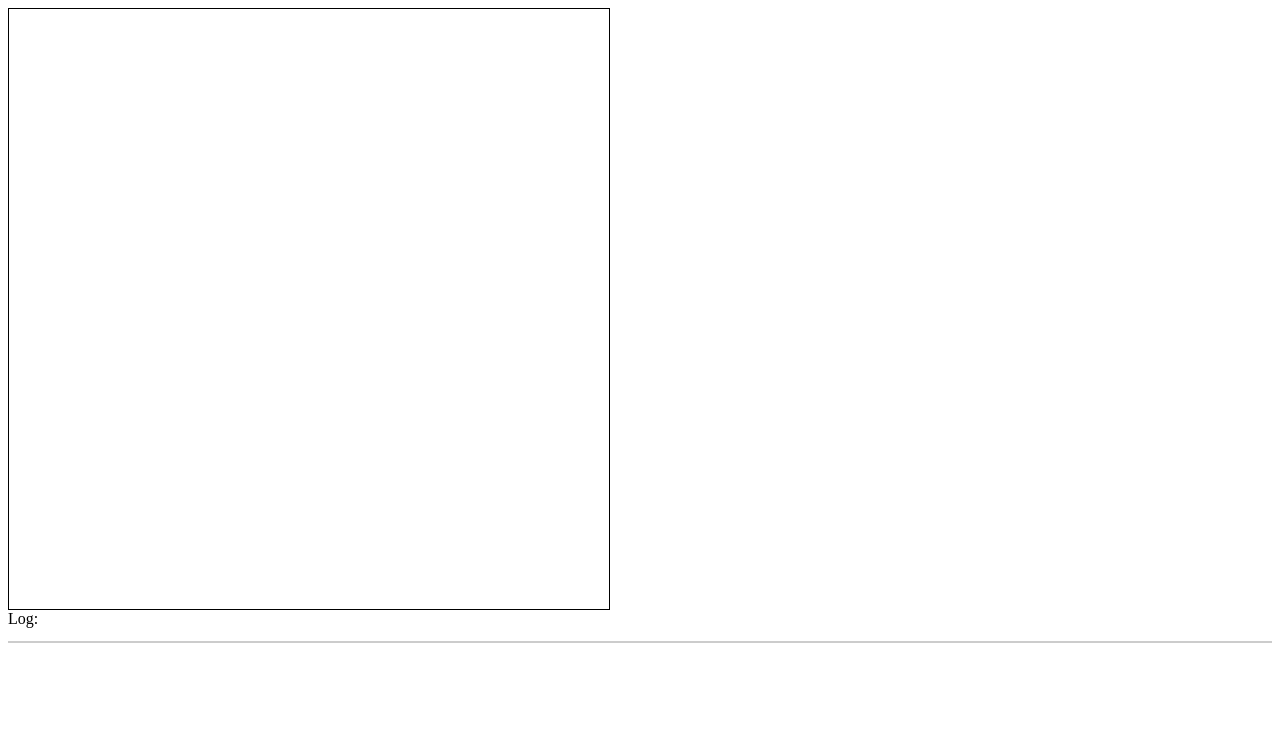
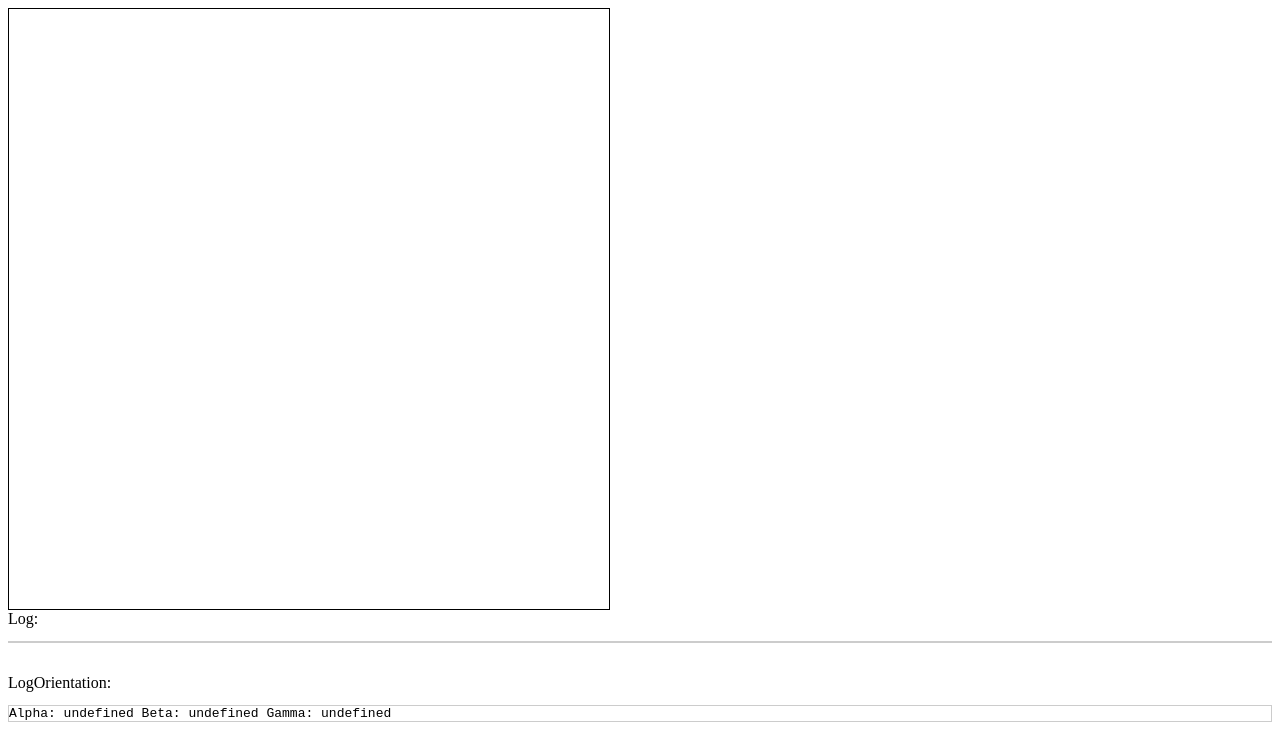
Before and after one commit to RafikiSalmeron/TouchExampleJS, a plain HTML site: page index.html in a window 1280 px wide. Drawn offline with Linux system fonts and the light colour scheme.

Commit message:
Prueba De Clase

```diff
--- a/index.html
+++ b/index.html
@@ -9,7 +9,10 @@
         </canvas>
         <br>
         Log: <pre id="log" style="border: 1px solid #ccc;"></pre>
+        <br>
+        LogOrientation: <pre id="logOr" style="border: 1px solid #ccc;"></pre>
          <script type="text/javascript" src="main.js"></script>
+
 
     </body>
 </html>
--- a/main.js
+++ b/main.js
@@ -5,6 +5,10 @@ function startup() {
     el.addEventListener("touchcancel", handleCancel, false);
     el.addEventListener("touchmove", handleMove, false);
     el.addEventListener("click", click);
+
+    if (window.DeviceOrientationEvent) {
+        window.addEventListener("deviceorientation", orientacion(event));
+   }
 }
 
 window.onload = startup;
@@ -28,3 +32,8 @@ function handleMove(evt) {
 function click(){
     alert('Click');
 }
+
+function orientacion(evt){
+    document.getElementById('logOr').innerHTML = "Alpha: " + evt.alpha + " Beta: "  + evt.beta + " Gamma: " + evt.gamma ;
+
+}
```
